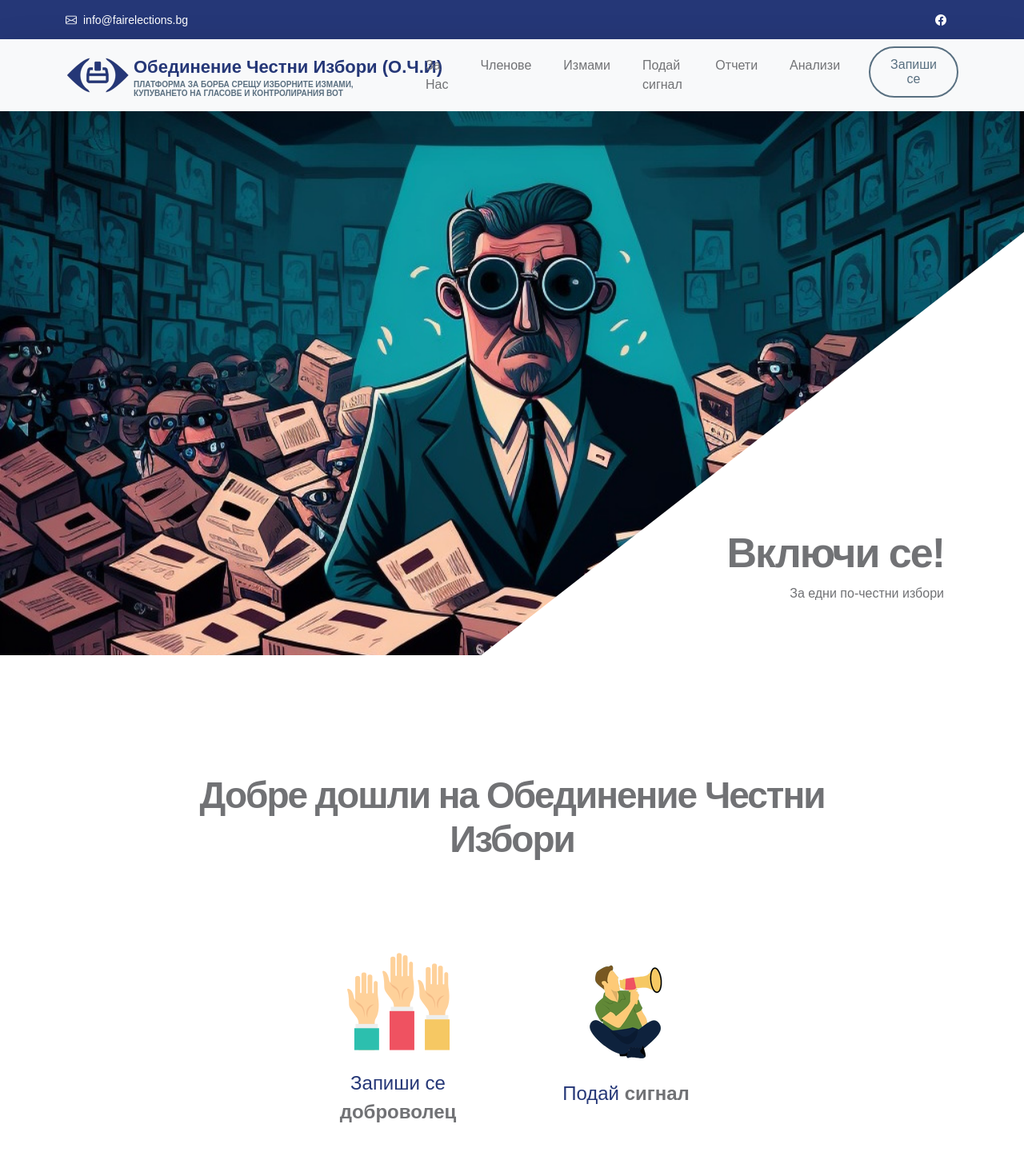
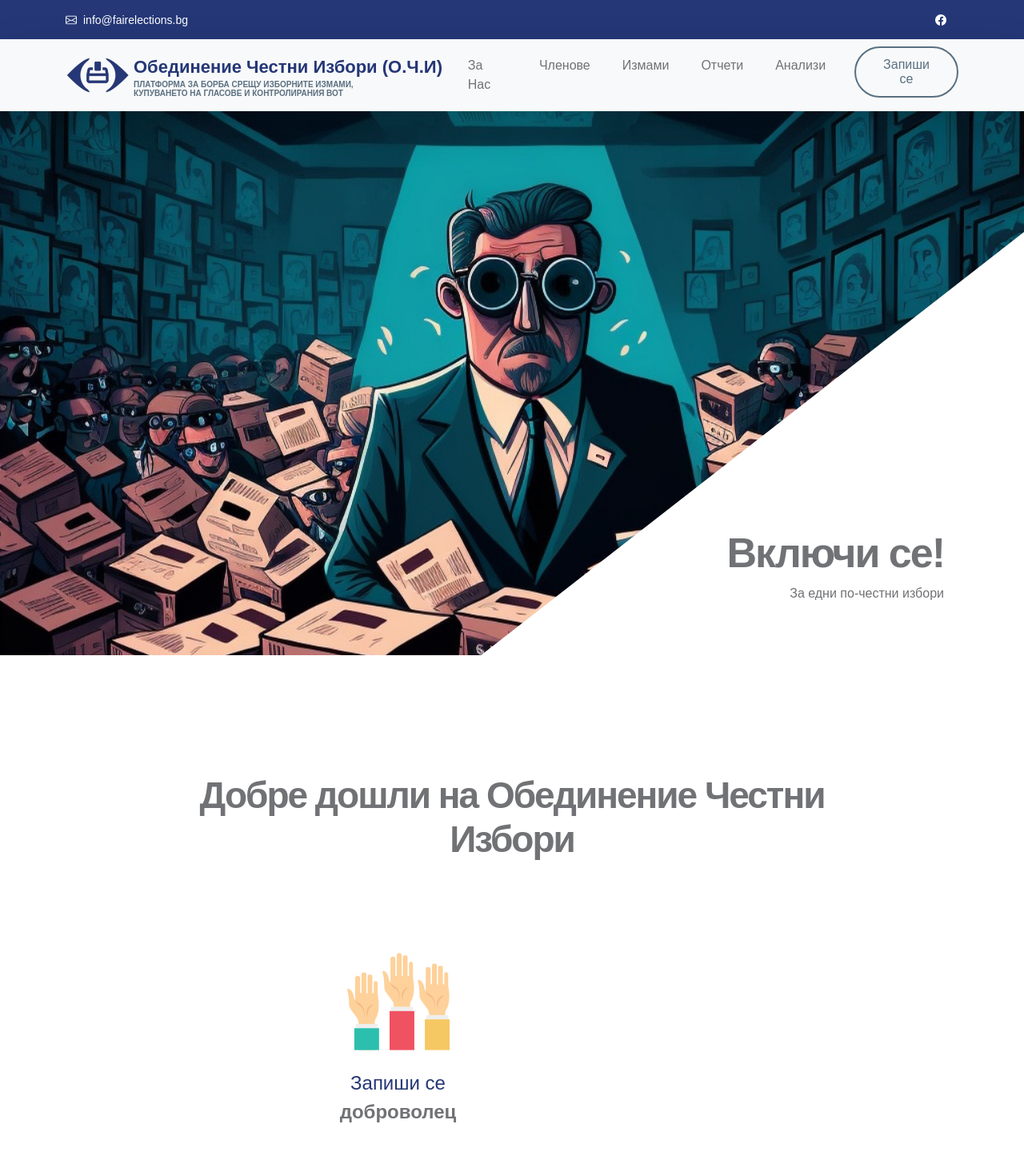
Before and after one commit to fairelections-bg/fairelections-bg.github.io, a React (Create React App) app: page / in a window 1280 px wide. Shown: the top 1470 px of the page at 80% size. Built offline with nearby package versions, Linux system fonts and the light colour scheme.

Commit message:
More menu hiding

```diff
--- a/src/components/footer.tsx
+++ b/src/components/footer.tsx
@@ -37,9 +37,9 @@ export const Footer = () => {
                                 <NavLink className="footer-menu-link" to="/reports">Отчети</NavLink>
                             </li>
 
-                            <li className="footer-menu-item">
+                            {/* <li className="footer-menu-item">
                                 <NavLink to="/submit-signal" className="footer-menu-link">Подай сигнал</NavLink>
-                            </li>
+                            </li> */}
 
                             <li className="footer-menu-item">
                                 <NavLink className="footer-menu-link" to="/analysis">Анализи</NavLink>
--- a/src/components/top-navigation.tsx
+++ b/src/components/top-navigation.tsx
@@ -41,9 +41,9 @@ export const TopNavigation = () => {
                             <NavLink className="nav-link" to="/frauds">Измами</NavLink>
                         </li>
 
-                        <li className="nav-item">
+                        {/* <li className="nav-item">
                             <NavLink className="nav-link" to="/submit-signal">Подай сигнал</NavLink>
-                        </li>
+                        </li> */}
 
                         <li className="nav-item">
                             <NavLink className="nav-link" to="/reports">Отчети</NavLink>
--- a/src/routes/home-welcome.tsx
+++ b/src/routes/home-welcome.tsx
@@ -23,14 +23,14 @@ export const HomeWelcome = () => {
                         </div>
                     </div>
 
-                    <div className="col-lg-3 col-md-6 col-12 mb-4 mb-lg-0 mb-md-4">
+                    {/* <div className="col-lg-3 col-md-6 col-12 mb-4 mb-lg-0 mb-md-4">
                         <div className="featured-block d-flex justify-content-center align-items-center">
                             <NavLink to="/submit-signal" className="d-block">
                                 <img src={submitSignalImage} className="featured-block-image img-fluid" alt="сигнал" />
                                 <p className="featured-block-text">Подай <strong>сигнал</strong></p>
                             </NavLink>
                         </div>
-                    </div>
+                    </div> */}
                 </div>
             </div>
         </section>
```
